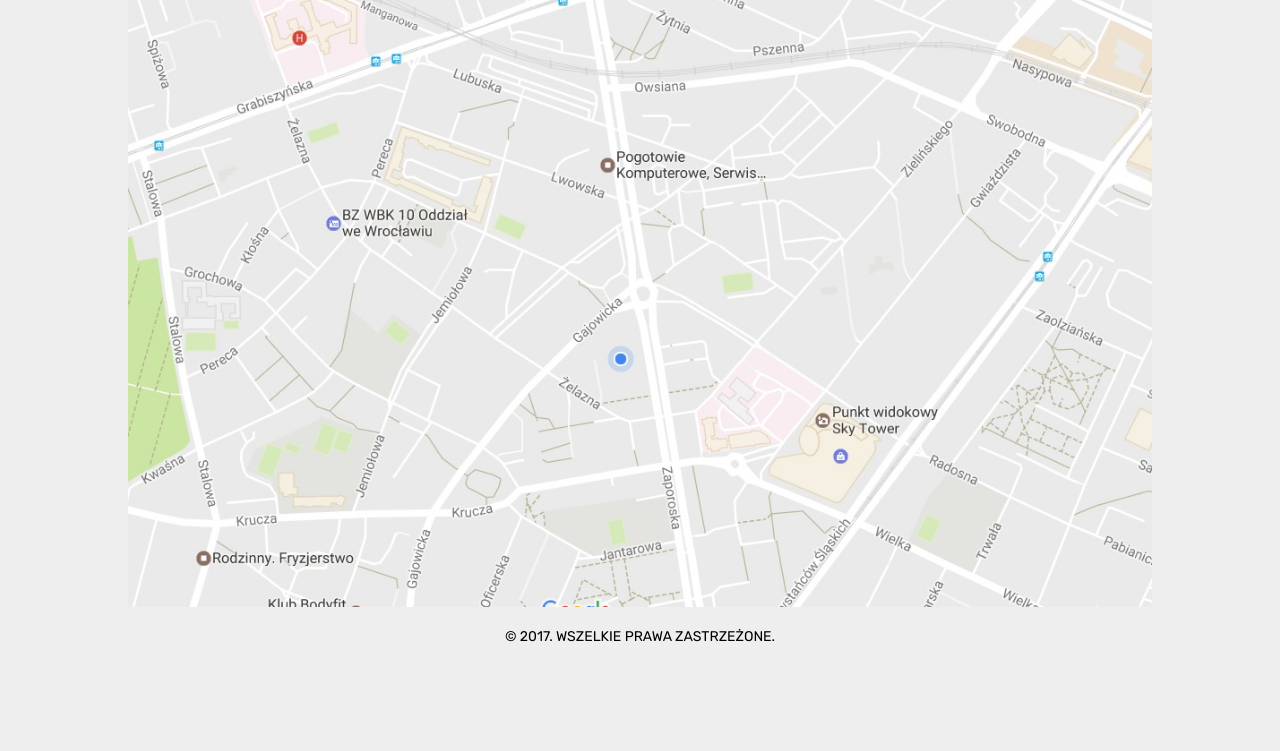
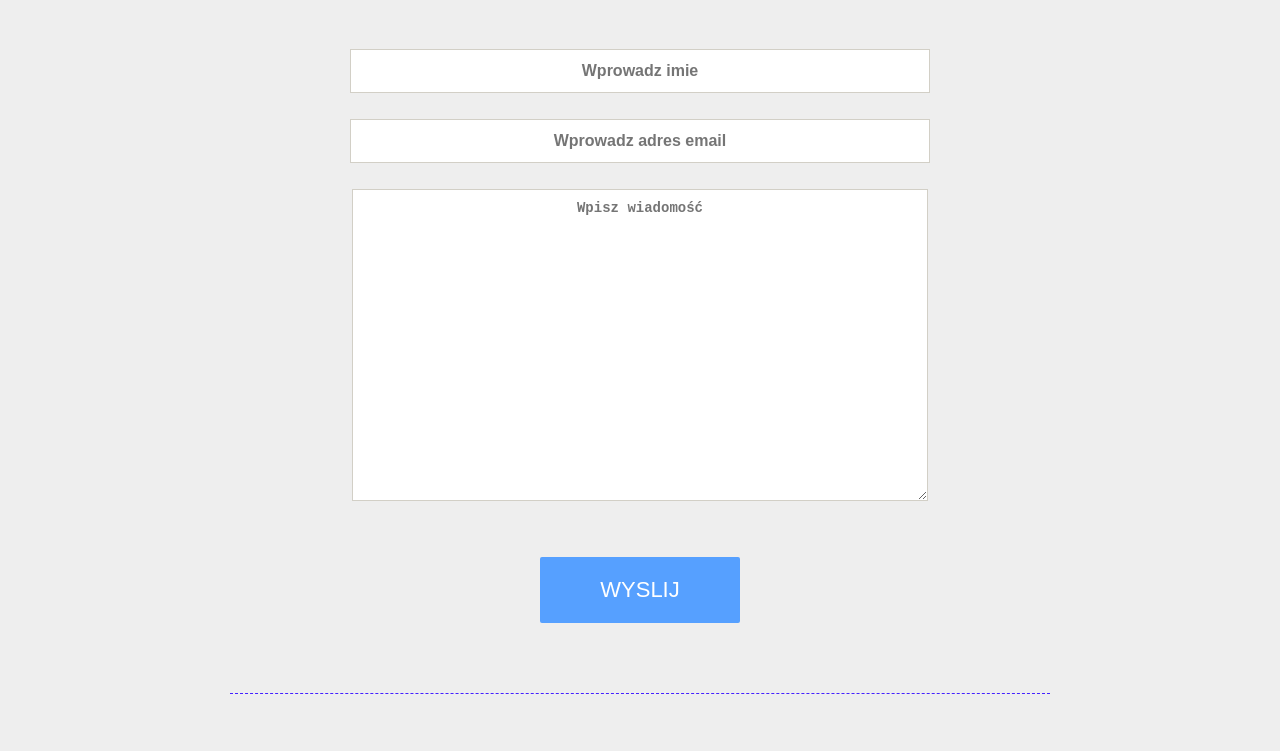
Before and after one commit to Mattvers/Shop-site, a plain HTML site: page kontakt.html in a window 1280 px wide. Shown: the part 432-1183 px from the top of the page. Before the commit the page ends 1096 px from the top, so only its background shows below. Drawn offline with Linux system fonts and the light colour scheme; a web font is replaced by a local one.

Commit message:
Contact site completed

```diff
--- a/style/style.css
+++ b/style/style.css
@@ -356,6 +356,105 @@ nav a{
         margin: 60 px 0 0;
     }
 }
+
+.section-contact h1{
+    margin: 40px 0 30px;
+
+}
+
+@media screen and (min-width: 1024px){
+    .section-contact h1 {
+        margin: 80px 0 70px;
+        font-size: 60px;
+    }
+}
+
+.section-contact-inner {
+    padding: 20px 0 25px;
+    width: 80%;
+    margin: 0 auto;
+    border-bottom: 1px dashed #4421FF;
+}
+
+@media screen and (min-width: 1024px){
+    .section-contact-inner {
+        padding: 18px 0 70px;
+    }
+}
+
+.section-contact input,
+.section-contact textarea {
+    display: block;
+    width: 100%;
+    text-align: center;
+    font-weight: 700;
+    margin: 0 auto 10px;
+    border: 1px solid #D2CFC6;
+}
+
+@media screen and (min-width: 1024px){
+    .section-contact input,
+    .section-contact textarea {
+        width: 70%;
+    }
+}
+
+.section-contact input {
+    height: 25px;
+}
+
+@media screen and (min-width: 1024px){
+    .section-contact input {
+        height: 40px;
+        font-size: 16px;
+    }
+}
+
+.section-contact textarea {
+    height: 200px;
+    padding: 10px 0 0;
+    font-size: 14px;
+}
+
+@media screen and (min-width: 1024px){
+    .section-contact textarea {
+        height: 300px;
+    }
+}
+
+.section-contact button {
+    padding: 15px 40px;
+    background-color: #56A0FF;
+    color: #FFFFFF;
+    text-transform: uppercase;
+    font-size: 12px;
+    border: none;
+    border-radius: 2px;
+    margin: 30px 0 0;
+}
+
+@media screen and (min-width: 1024px) {
+    .section-contact button {
+        padding: 20px 60px;
+        font-size: 22px;
+    }
+}
+
+.section-map {
+    padding: 30px 0 0;
+    width: 60%;
+    margin: 0 auto;
+}
+
+@media screen and (min-width: 1024px){
+    .section-map {
+        padding: 60px 0 0 ;
+    }
+}
+
+.section-map img {
+    border: 1px solid #D2CFC6;
+}
 /* ----- FOOTER ----- */
 
 footer {
```
